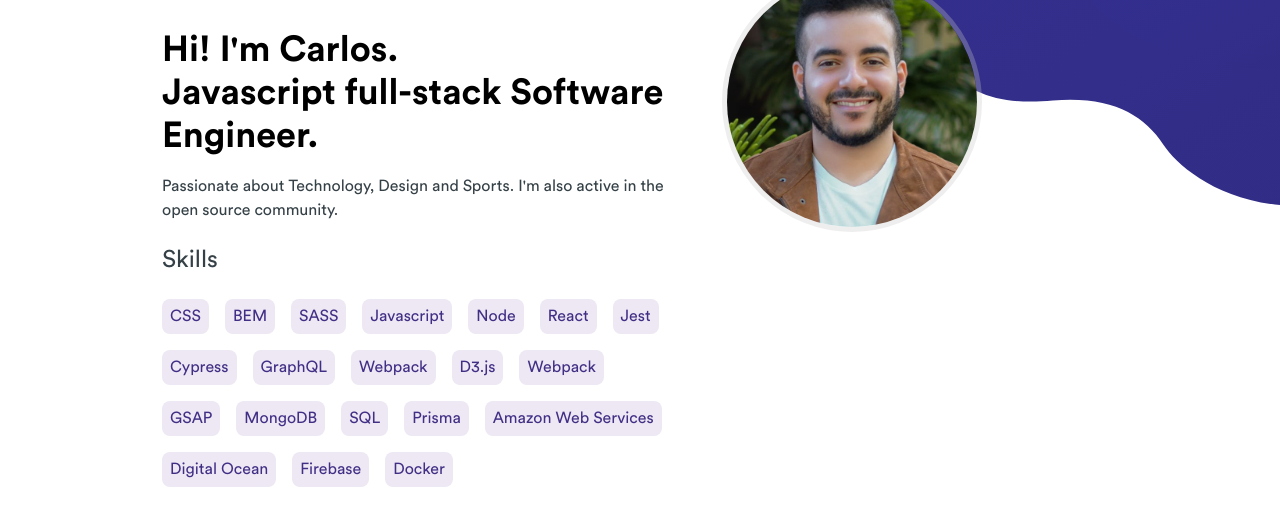
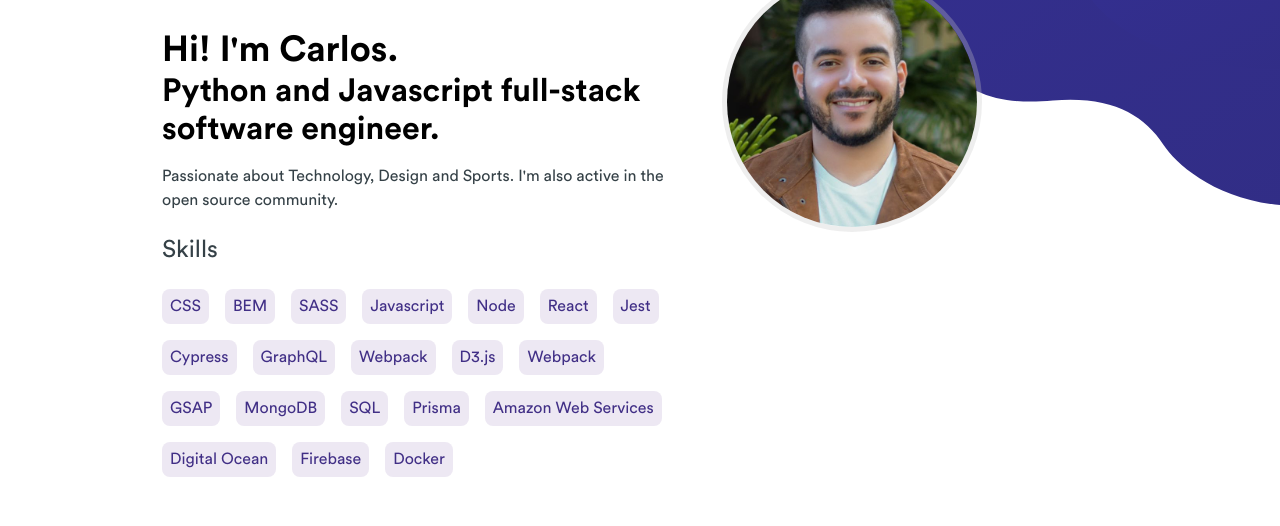
Before and after one commit to carlosvq/carlosvq.com, a Gatsby site: page / in a window 1280 px wide. Shown: the part 190-716 px from the top of the page. Built offline with nearby package versions, Linux system fonts and the light colour scheme; Gatsby itself is replaced by a stand-in of ours.

Commit message:
Update headline to Python

```diff
--- a/src/components/Hero.js
+++ b/src/components/Hero.js
@@ -72,6 +72,7 @@ const Title = styled.h1`
 
   span {
     display: block;
+    font-size: ${props => props.theme.unit.getRem(32)};
   }
 
   @media (max-width: 768px) {
@@ -140,7 +141,8 @@ const Hero = () => {
         </IconContainer>
 
         <Title>
-          Hi! I'm Carlos. <span>Javascript full-stack Software Engineer.</span>
+          Hi! I'm Carlos.{" "}
+          <span>Python and Javascript full-stack software engineer.</span>
         </Title>
 
         <Content>
```
